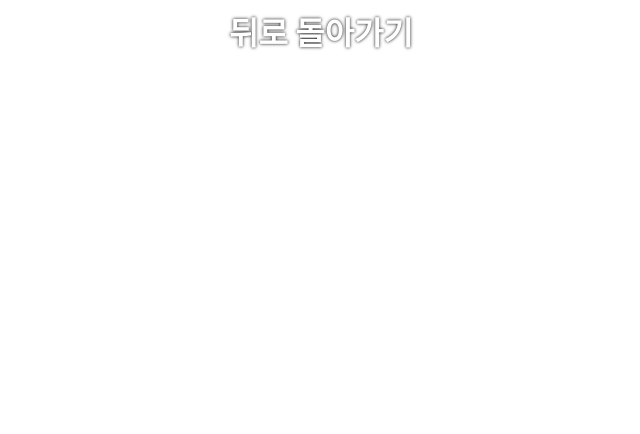
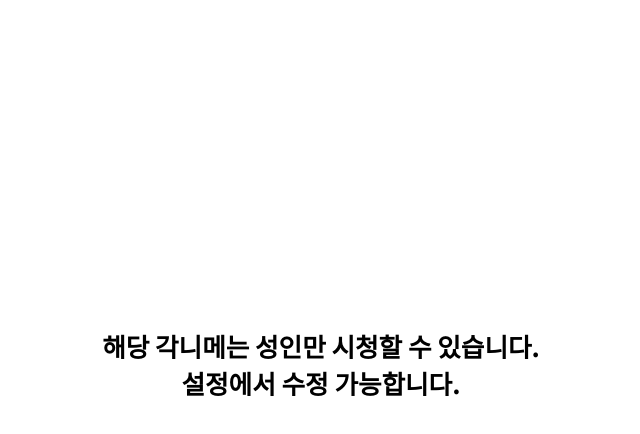
Before and after one commit to dytroc/gaknime, a Next.js app: page /item/1/1 in a window 1280 px wide. Shown: the top 434 px of the page, without its empty margins (319-959 px from the left). Built offline with nearby package versions, Linux system fonts and the light colour scheme.

Commit message:
만우절: 모든 각니메 성인 이용가

```diff
--- a/src/pages/item/[item].js
+++ b/src/pages/item/[item].js
@@ -46,7 +46,16 @@ export default function Item({ background }) {
 
                     <div className={styles.basic}>
                         <div className={styles.title}>{gaknime.name}</div>
-                        <div className={styles.genre}>{gaknime.genres.join('·')}</div>
+                        <div className={styles.subheading}>
+                            <span>{gaknime.genres.join('·')}</span>
+                            <div style={{
+                                background: 'rgb(138, 138, 138)',
+                                height: '1vw',
+                                width: '0.05vw',
+                                margin: '0 0.5vw'
+                            }} />
+                            <span>성인 이용가</span>
+                        </div>
                     </div>
 
                     <div className={styles.description}>{gaknime.description}</div>
--- a/src/pages/item/[item]/[episode].js
+++ b/src/pages/item/[item]/[episode].js
@@ -1,6 +1,6 @@
 import { useRouter } from 'next/router';
 import { gaknimes } from 'constants/gaknimes';
-import { useMemo } from 'react';
+import { useMemo, useState } from 'react';
 import ReactPlayer from 'react-player';
 
 
@@ -12,7 +12,21 @@ export default function Episode() {
 
     const gaknime = useMemo(() => gaknimes.find((anime) => anime.id.toString() === item), [item]);
 
+    const [isAdult] = useState(() => {
+        if (typeof window === 'undefined') return false;
+        return localStorage.getItem('adult') === 'on';
+    });
+
     if (!gaknime) return <div/>;
+    if (!isAdult) return <div style={{
+        fontSize: '2vw',
+        fontWeight: 'bold',
+        display: 'flex',
+        justifyContent: 'center',
+        alignItems: 'center',
+        textAlign: 'center',
+        height: '75vh'
+    }}>해당 각니메는 성인만 시청할 수 있습니다.<br/>설정에서 수정 가능합니다.</div>
 
     return <div>
         <ReactPlayer
--- a/src/pages/settings.js
+++ b/src/pages/settings.js
@@ -5,12 +5,14 @@ import { useGanimeContext } from 'contexts/GanimeContext';
 
 export default function Settings() {
     const [safetyVideoDisabled, setSafetyVideoDisabled] = useState('off');
+    const [adult, setAdult] = useState('off');
 
     const [dark, setDark] = useState('off')
     const { setDarkMode } = useGanimeContext();
 
     useEffect(() => {
         fill(setSafetyVideoDisabled, 'safety');
+        fill(setAdult, 'adult');
         fill(setDark, 'dark');
     }, []);
 
@@ -25,6 +27,10 @@ export default function Settings() {
         <Checkbox label={'주의사항 영상 끄기'} value={safetyVideoDisabled === 'on'} setValue={(value) => {
             change(setSafetyVideoDisabled, 'safety', value)
         }} />
+        <div className={styles.category}>시청 매체 설정</div>
+        <Checkbox label={'성인 이용가 시청 가능'} value={adult === 'on'} setValue={(value) => {
+            change(setAdult, 'adult', value)
+        }} />
     </div>;
 
     function fill(set, name) {
--- a/src/styles/Item.module.css
+++ b/src/styles/Item.module.css
@@ -111,7 +111,14 @@
     padding-top: 25vw;
 }
 
-.genre {
+.subheading {
+    display: flex;
+    flex-direction: row;
+
+    align-items: center;
+    vertical-align: middle;
+    height: 1.5vw;
+
     color: #cccccc;
 
     margin-top: 0.75vw;
```
